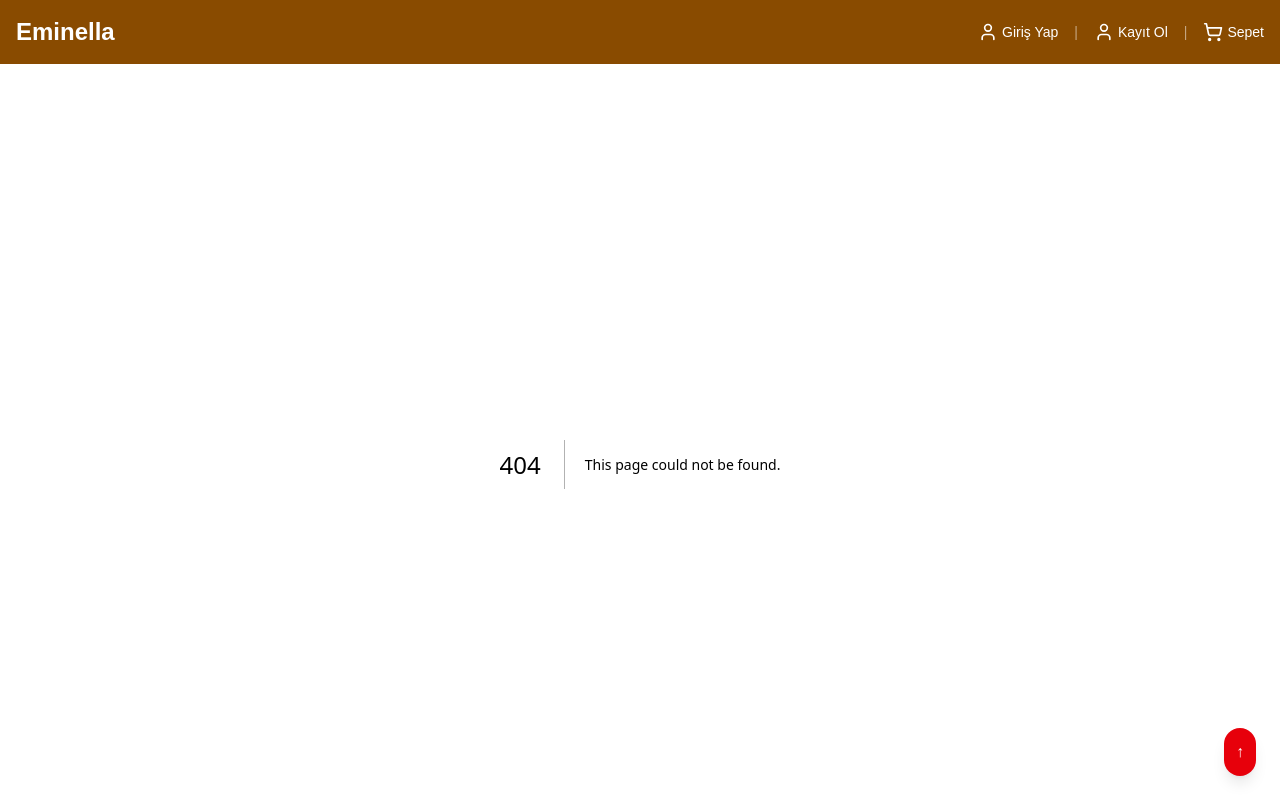
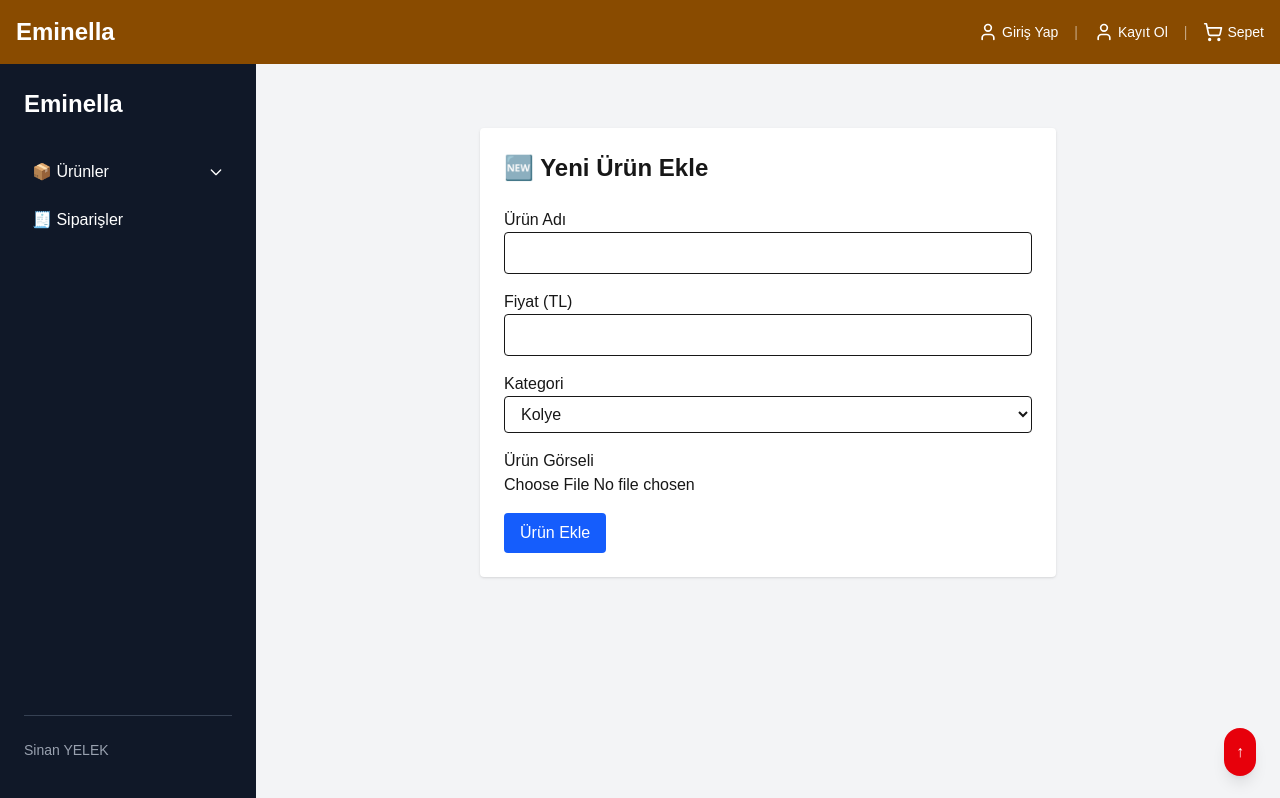
Before and after one commit to eminella/frontend-app, a Next.js app: page /admin/products/new in a window 1280 px wide. Before the commit this address had no page. Shown: the top 798 px of the page. Built offline with nearby package versions, Linux system fonts and the light colour scheme.

Commit message:
feat: ürün ekleme sayfası (admin/products/new) eklendi

```diff
--- /dev/null
+++ b/app/admin/products/new/page.tsx
@@ -0,0 +1,104 @@
+'use client';
+
+import { useState } from 'react';
+import { useRouter } from 'next/navigation';
+
+export default function NewProductPage() {
+  const router = useRouter();
+  const API_URL = process.env.NEXT_PUBLIC_API_URL || 'http://localhost:3600';
+
+  const [name, setName] = useState('');
+  const [price, setPrice] = useState('');
+  const [category, setCategory] = useState('Kolye');
+  const [image, setImage] = useState<File | null>(null);
+  const [loading, setLoading] = useState(false);
+
+  const handleSubmit = async (e: React.FormEvent) => {
+    e.preventDefault();
+    if (!name || !price || !image) {
+      alert('Tüm alanları doldurun.');
+      return;
+    }
+
+    const formData = new FormData();
+    formData.append('name', name);
+    formData.append('price', price);
+    formData.append('category', category);
+    formData.append('image', image);
+
+    try {
+      setLoading(true);
+      const res = await fetch(`${API_URL}/api/products`, {
+        method: 'POST',
+        body: formData,
+      });
+
+      if (!res.ok) throw new Error('Ürün eklenemedi');
+
+      router.push('/admin/products');
+    } catch (err) {
+      alert('Ürün eklenemedi.');
+      console.error(err);
+    } finally {
+      setLoading(false);
+    }
+  };
+
+  return (
+    <main className="max-w-xl mx-auto bg-white p-6 shadow rounded mt-6">
+      <h1 className="text-2xl font-bold mb-6">🆕 Yeni Ürün Ekle</h1>
+      <form onSubmit={handleSubmit} className="space-y-4">
+        <div>
+          <label className="block font-medium">Ürün Adı</label>
+          <input
+            type="text"
+            value={name}
+            onChange={(e) => setName(e.target.value)}
+            className="w-full border px-3 py-2 rounded"
+            required
+          />
+        </div>
+        <div>
+          <label className="block font-medium">Fiyat (TL)</label>
+          <input
+            type="number"
+            value={price}
+            onChange={(e) => setPrice(e.target.value)}
+            className="w-full border px-3 py-2 rounded"
+            required
+          />
+        </div>
+        <div>
+          <label className="block font-medium">Kategori</label>
+          <select
+            value={category}
+            onChange={(e) => setCategory(e.target.value)}
+            className="w-full border px-3 py-2 rounded"
+          >
+            <option>Kolye</option>
+            <option>Küpe</option>
+            <option>Bileklik</option>
+            <option>Yüzük</option>
+          </select>
+        </div>
+        <div>
+          <label className="block font-medium">Ürün Görseli</label>
+          <input
+            type="file"
+            accept="image/*"
+            onChange={(e) => setImage(e.target.files?.[0] || null)}
+            className="w-full"
+            required
+          />
+        </div>
+        <button
+          type="submit"
+          disabled={loading}
+          className="bg-blue-600 text-white px-4 py-2 rounded hover:bg-blue-700"
+        >
+          {loading ? 'Yükleniyor...' : 'Ürün Ekle'}
+        </button>
+      </form>
+    </main>
+  );
+}
--- a/app/admin/products/new/pagew.tsx
+++ /dev/null
@@ -1,76 +0,0 @@
-'use client';
-
-import { useState } from 'react';
-
-export default function NewProductPage() {
-  const [name, setName] = useState('');
-  const [price, setPrice] = useState('');
-  const [image, setImage] = useState<File | null>(null);
-  const API = process.env.NEXT_PUBLIC_API_URL || 'http://localhost:3600';
-
-  const handleSubmit = async (e: React.FormEvent) => {
-    e.preventDefault();
-    if (!name || !price || !image) {
-      alert('Lütfen tüm alanları doldurun');
-      return;
-    }
-
-    const formData = new FormData();
-    formData.append('name', name);
-    formData.append('price', price);
-    formData.append('image', image);
-
-    try {
-      const res = await fetch(`${API}/api/products`, {
-        method: 'POST',
-        body: formData,
-      });
-
-      if (res.ok) {
-        alert('Ürün eklendi!');
-        setName('');
-        setPrice('');
-        setImage(null);
-      } else {
-        alert('Hata oluştu!');
-      }
-    } catch (error) {
-      console.error('Ürün ekleme hatası:', error);
-      alert('Sunucu hatası');
-    }
-  };
-
-  return (
-    <main className="max-w-xl mx-auto p-6 bg-white shadow rounded mt-10">
-      <h1 className="text-2xl font-bold mb-4">Yeni Ürün Ekle</h1>
-      <form onSubmit={handleSubmit} className="space-y-4">
-        <input
-          type="text"
-          placeholder="Ürün Adı"
-          value={name}
-          onChange={(e) => setName(e.target.value)}
-          className="w-full border p-2 rounded"
-        />
-        <input
-          type="number"
-          placeholder="Fiyat"
-          value={price}
-          onChange={(e) => setPrice(e.target.value)}
-          className="w-full border p-2 rounded"
-        />
-        <input
-          type="file"
-          accept="image/*"
-          onChange={(e) => setImage(e.target.files?.[0] || null)}
-          className="w-full border p-2 rounded"
-        />
-        <button
-          type="submit"
-          className="bg-blue-600 text-white px-4 py-2 rounded hover:bg-blue-700"
-        >
-          Kaydet
-        </button>
-      </form>
-    </main>
-  );
-}
```
